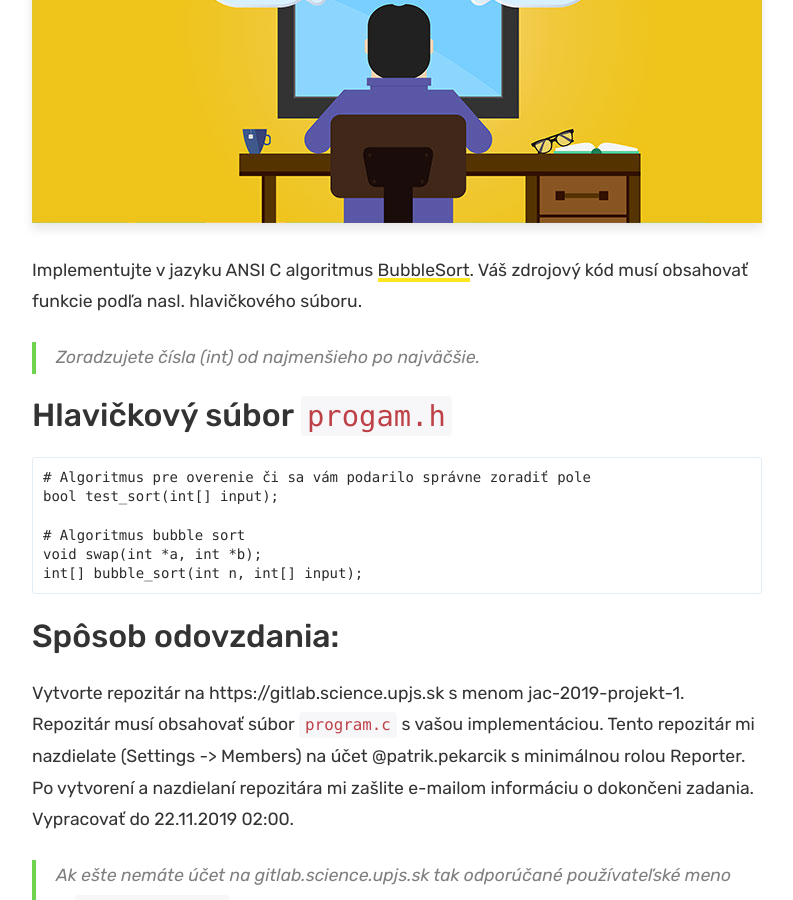
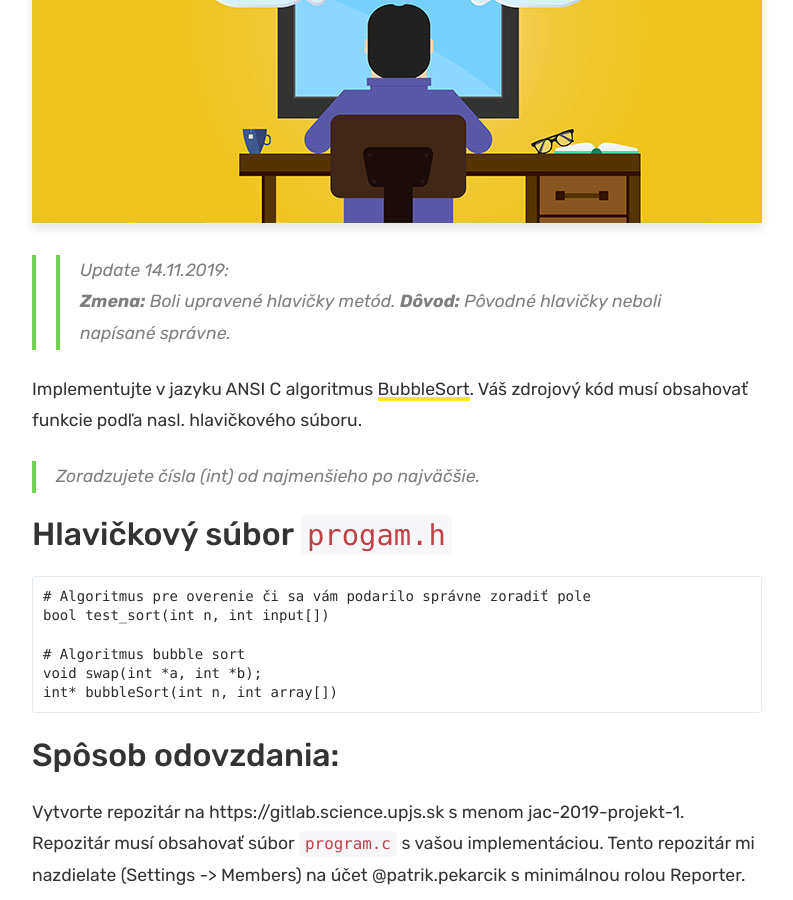
Before and after one commit to ppatrik/ppatrik.github.io, a Jekyll site: the page built from _posts/2019-11-08-JAC-Projekt1.md, in a window 1280 px wide and 900 px high, scrolled down 466 px. Shown: the whole window, without its empty margins (243-1036 px from the left). Built offline with Jekyll 4.4.1, drawn with Linux system fonts in a browser that asks for light colours; comment, search, counter and statistics services are not loaded.

Commit message:
Update 2019-11-08-JAC-Projekt1.md

````diff
--- a/_posts/2019-11-08-JAC-Projekt1.md
+++ b/_posts/2019-11-08-JAC-Projekt1.md
@@ -5,6 +5,10 @@ categories: [ Vyuka, JAC ]
 image: /assets/images/JAC.jpg
 author: ppatrik
 ---
+
+>> Update 14.11.2019: \\
+>> **Zmena:** Boli upravené hlavičky metód.
+>> **Dôvod:** Pôvodné hlavičky neboli napísané správne.
 
 Implementujte v jazyku ANSI C algoritmus [BubbleSort](https://en.wikipedia.org/wiki/Bubble_sort). Váš zdrojový kód musí obsahovať funkcie podľa nasl. hlavičkového súboru.
 
@@ -14,11 +18,11 @@ Implementujte v jazyku ANSI C algoritmus [BubbleSort](https://en.wikipedia.org/w
 
 ```
 # Algoritmus pre overenie či sa vám podarilo správne zoradiť pole
-bool test_sort(int[] input);
+bool test_sort(int n, int input[])
 
 # Algoritmus bubble sort
 void swap(int *a, int *b);
-int[] bubble_sort(int n, int[] input);
+int* bubbleSort(int n, int array[])
 ```
 
 ## Spôsob odovzdania:
````
